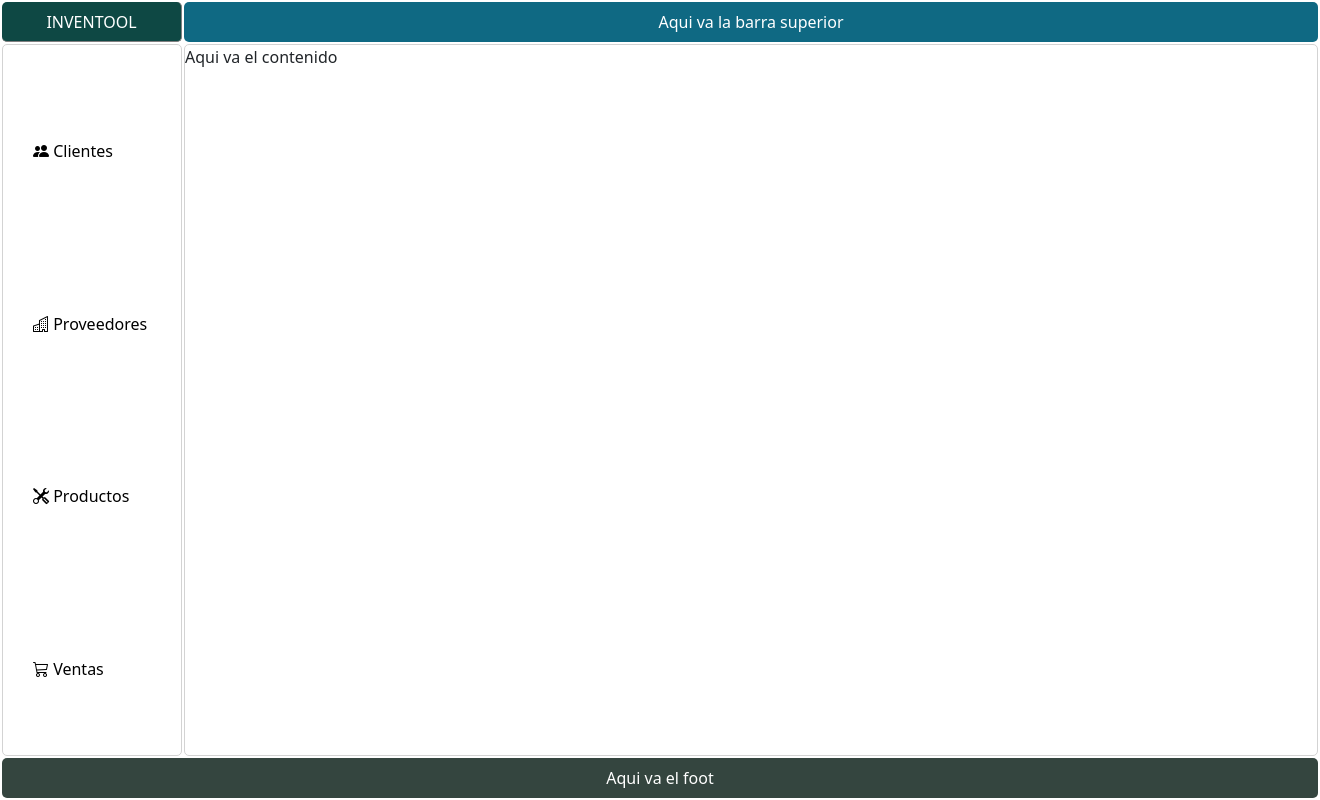
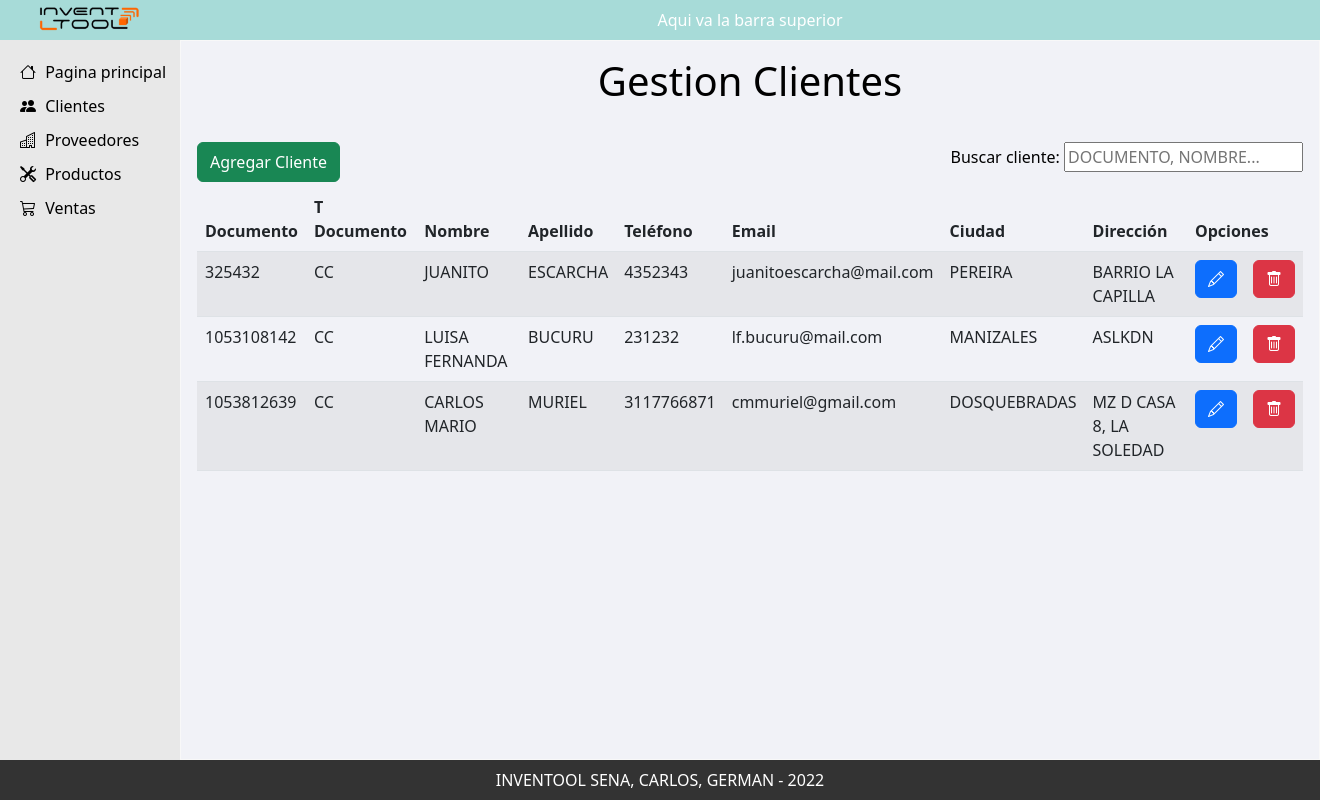
Before and after one commit to cmmurielo/inventool-php, a PHP site: page /inventool-php/index.php?accion=clientes in a window 1320 px wide. Run offline with PHP 8.4, Linux system fonts and the light colour scheme; data comes from the database, SQL or seed files in the repository; data that the repository does not hold is empty.

Commit message:
Vista login, cliente y plantilla

```diff
--- /dev/null
+++ b/db.php
@@ -0,0 +1,6 @@
+<?php
+$mysqli = new mysqli('localhost', 'admin', 'admin', 'inventool');
+if ($mysqli->connect_errno) {
+    echo "Fallo la conexión a MySQL: " . $mysqli->connect_errno;
+}
+return $mysqli;
--- /dev/null
+++ b/dirs.php
@@ -0,0 +1,5 @@
+<?php
+define('ROOT_PATH', $_SERVER['DOCUMENT_ROOT'] . '/inventool-php/');
+define('CONTROLLER_PATH', ROOT_PATH . 'inventool-php/controlador/');
+define('MODEL_PATH', ROOT_PATH . 'inventool-php/modelo/');
+define('VIEW_PATH', ROOT_PATH . 'inventool-php/vista/');
--- /dev/null
+++ b/vista/css/clientes.css
@@ -0,0 +1,36 @@
+.contenido-clientes {
+    display: grid;
+    background-color: #f1f2f7;
+    width: 100%;
+    height: 100%;
+    margin: 0 auto 0 auto;
+    padding: 16px;
+    grid-template-columns: 100%;
+    grid-template-rows: 80px 50px auto;
+}
+
+.contenido-clientes .titulo {
+    grid-row: 1/2;
+    justify-self: center;
+    align-items: center;
+    color: black;
+}
+
+.contenido-clientes .buscar {
+    grid-row: 2/3;
+    display: flex;
+    flex-direction: row-reverse;
+    justify-content: space-between;
+    align-self: center;
+    color: black;
+    height: 40px;
+}
+
+.contenido-clientes .buscar p {
+    float: right;
+}
+
+.grid-table {
+    grid-row: 3/4;
+    height: 40px;
+}
--- /dev/null
+++ b/vista/css/formCliente.css
@@ -0,0 +1,87 @@
+.contenido-formCliente {
+    background-color: #f1f2f7;
+    width: 100%;
+    height: 100%;
+    display: grid;
+    padding: 16px;
+    grid-template-columns: 100%;
+    grid-template-rows: 80px 50px 2fr;
+}
+
+.contenido-formCliente .titulo {
+    grid-row: 1/2;
+    justify-self: center;
+    align-items: center;
+    color: black;
+}
+
+.contenido-formCliente .buscar {
+    grid-row: 2/3;
+    color: black;
+    display: flex;
+    flex-direction: row-reverse;
+    justify-content: space-between;
+    align-self: center;
+    height: 40px;
+}
+
+.contenido-formCliente .grid-form {
+    grid-row: 3/4;
+    display: grid;
+    justify-content: center;
+    grid-template-columns: auto 400px auto 400px;
+    grid-template-rows: repeat(7, 40px);
+    grid-gap: 16px;
+    padding: 20px 40px;
+    border: 1px solid #ccc;
+    border-radius: 4px;
+    box-shadow: 1px 1px 2px rgba(0, 0, 0, 0.5);
+    background-color: rgb(228, 228, 228, 0.9);
+}
+
+.contenido-formCliente .grid-form input,
+select,
+option {
+    background-color: white;
+    font-size: medium;
+    border: none;
+    border-radius: 4px;
+    padding: 5px;
+    box-shadow: 1px 1px 2px rgba(0, 0, 0, 0.5);
+}
+
+.contenido-formCliente .grid-form input[type="submit"] {
+    height: 30px;
+    width: 100%;
+    background-color: #4ab04f;
+    color: white;
+    font-size: medium;
+}
+
+.contenido-formCliente .grid-form .label1 {
+    grid-column: 1/2;
+    justify-self: right;
+    align-self: center;
+}
+
+.contenido-formCliente .grid-form .label2 {
+    grid-column: 3/4;
+    justify-self: right;
+    align-self: center;
+}
+
+.contenido-formCliente .grid-form .input1 {
+    grid-column: 2/3;
+}
+
+.contenido-formCliente .grid-form .input2 {
+    grid-column: 4/5;
+}
+
+.contenido-formCliente .grid-form .inputFull {
+    grid-column: 2/5;
+}
+
+input {
+    text-transform: uppercase;
+}
--- /dev/null
+++ b/vista/css/home.css
@@ -0,0 +1,5 @@
+.logo-home {
+    display: flex;
+    justify-content: center;
+    align-items: center;
+}
--- a/vista/css/main.css
+++ b/vista/css/main.css
@@ -6,7 +6,6 @@ body {
 }
 
 .inventool {
-    padding: 2px;
     width: 100%;
     height: 100%;
     display: grid;
@@ -16,85 +15,84 @@ body {
         "footbar    footbar";
     grid-template-columns: 180px auto;
     grid-template-rows: 40px auto 40px;
-    grid-gap: 2px;
+    background-color: #f8f8f8;
 }
 
 .logo {
     grid-area: logo;
-    border-radius: 5px;
     display: flex;
     height: 100%;
     flex-direction: row;
     justify-content: center;
     align-items: center;
-    background-color: #0e4844;
     color: white;
-    border-bottom: 1px solid gray;
-    border-right: 1px solid gray;
+    background-color: #a7dbd8;
 }
 
 .topbar {
-    border-radius: 5px;
     grid-area: topbar;
     display: flex;
     height: 100%;
     flex-flow: row nowrap;
     justify-content: center;
     align-items: center;
-    background-color: #0f6983;
+    background-color: #a7dbd8;
     color: white;
 }
 
 .menubar {
-    border-radius: 5px;
     grid-area: menubar;
     display: flex;
     width: 100%;
-    height: 100%;
-    padding-top: 20px;
-    justify-content: center;
-    align-self: center;
-    border: 1px solid lightgray;
+    justify-self: center;
+    background-color: #e8e8e8;
 }
 
 .menubar ul {
-    margin: 0;
-    padding: 0;
+    display: flex;
     width: 100%;
-    display: flex;
+    padding-left: 0;
+    padding-top: 20px;
     flex-flow: column;
     list-style-type: none;
-    justify-content: space-around;
+    gap: 10px;
 }
 
 .menubar ul li {
-    display: flex;
     width: 100%;
-    padding: 0 30px;
-    justify-content: left;
+    justify-content: center;
+    align-items: center;
 }
 
 .menubar ul li:hover {
     cursor: pointer;
     color: black;
+    background-color: #69d2e7;
 }
 .menubar ul li a {
     text-decoration: none;
     color: black;
+    width: 100%;
+    height: 34px;
+    padding-left: 15px;
+}
+
+.menubar ul li a i {
+    padding: 0 5px;
 }
 
 .footbar {
-    border-radius: 5px;
     grid-area: footbar;
     display: flex;
     flex-direction: row;
     justify-content: center;
     align-items: center;
-    background-color: #34453f;
+    background-color: #333;
     color: white;
 }
 
 .contenido {
-    border-radius: 5px;
-    border: 1px solid lightgray;
+    grid-area: contenido;
+    display: grid;
+    padding: 1px;
 }
--- /dev/null
+++ b/vista/css/modalCliente.css
@@ -0,0 +1,14 @@
+.modal-body {
+    display: grid;
+}
+
+.model-formCliente {
+    display: grid;
+    grid-template-columns: 1fr 2fr;
+    grid-gap: 5px;
+    align-items: center;
+}
+
+.form-label {
+    text-align: right;
+}
--- /dev/null
+++ b/vista/html/cliente/clientes.php
@@ -0,0 +1,170 @@
+<head>
+    <link rel="stylesheet" href="vista/css/clientes.css" />
+    <link rel="stylesheet" href="vista/css/formCliente.css" />
+    <link rel="stylesheet" href="vista/css/modalCliente.css" />
+</head>
+
+<?php
+include_once($_SERVER['DOCUMENT_ROOT'] . '/inventool-php/dirs.php');
+$mysqli = include(ROOT_PATH . "db.php");
+
+$resultado = $mysqli->query("SELECT * FROM clientes");
+$rows = $resultado->fetch_all(MYSQLI_ASSOC);
+?>
+
+
+<div class="contenido-clientes">
+    <div class="titulo">
+        <h1>Gestion Clientes</h1>
+    </div>
+
+    <div class="buscar">
+        <p>
+            Buscar cliente:
+            <span><input type="text" name="buscar" placeholder="Documento, Nombre..." /></span>
+        </p>
+        <button class="btn btn-success" onclick=" location.href='index.php?accion=agregarCliente'">
+            Agregar Cliente
+        </button>
+    </div>
+    <table class="table table-striped grid-table">
+        <thead>
+            <tr>
+                <th>Documento</th>
+                <th>T Documento</th>
+                <th>Nombre</th>
+                <th>Apellido</th>
+                <th>Teléfono</th>
+                <th>Email</th>
+                <th>Ciudad</th>
+                <th>Dirección</th>
+                <th colspan="2">Opciones</th>
+            </tr>
+        </thead>
+
+        <tbody>
+            <?php
+            foreach ($rows as $row) {
+            ?>
+                <tr>
+                    <td> <?php echo $row['documento']; ?></td>
+                    <td> <?php echo $row['tipoDocumento']; ?></td>
+                    <td> <?php echo $row['nombre']; ?></td>
+                    <td> <?php echo $row['apellido']; ?></td>
+                    <td> <?php echo $row['telefono']; ?></td>
+                    <td> <?php echo $row['email']; ?></td>
+                    <td> <?php echo $row['ciudad']; ?></td>
+                    <td> <?php echo $row['direccion']; ?></td>
+                    <td><a class="btn btn-primary editbtn" onclick="selectCliente(<?php echo $row['documento']; ?>)" data-bs-toggle="modal" data-bs-target="#editarModal"><i class="bi bi-pencil"></i></a></td>
+                    <td><button class="btn btn-danger" data-bs-toggle="modal" data-bs-target="#borrarModal"><i class="bi bi-trash"></i></button></td>
+                </tr>
+            <?php } ?>
+        </tbody>
+    </table>
+
+
+    <!-- Modal edit -->
+    <div class="modal fade" id="editarModal" tabindex="-1" aria-labelledby="editModalLabel" aria-hidden="true">
+        <div class="modal-dialog">
+            <div class="modal-content">
+                <div class="modal-header">
+                    <h5 class="modal-title" id="editModalLabel">Eliminar cliente</h5>
+                    <button type="button" class="btn-close" data-bs-dismiss="modal" aria-label="Close"></button>
+                </div>
+                <div class="modal-body">
+                    <form action="vista/html/includes/registrarCliente.php" method="POST" class="model-formCliente" id="edit-form">
+                        <label for="nombre" class="form-label">Razon Solcial / Nombre: *
+                        </label>
+                        <input type="text" class="form-control" id="nombre" name="nombre" required />
+
+                        <label for="apellido" class="form-label">Apellido
+                        </label>
+                        <input type="text" class="form-control" id="apellido" name="apellido" required />
+
+                        <label for="documento" class="form-label">Documento *: </label>
+                        <input type="number" class="form-control" id="documento" name="documento" disabled />
+
+                        <label for="tipoDocumento" class="form-label">Tipo documento:</label>
+                        <select class="form-select" id="tipoDocumento" name="tipoDocumento">
+                            <option value="CC">CC</option>
+                            <option value="NIT">NIT</option>
+                            <option value="CE">CE</option>
+                            <option value="PAP">PAP</option>
+                            <option value="NIP">NIP</option>
+                            <option value="TI">TI</option>
+                        </select>
+
+                        <label for="tipoPersona" class="form-label">Tipo persona:</label>
+                        <select class="form-select" id="tipoPersona" name="tipoPersona" class="inputFull">
+                            <option value="natural">Natural</option>
+                            <option value="juridica">Juridica</option>
+                        </select>
+
+                        <label for="ciudad" class="form-label">Ciudad:</label>
+                        <input type="text" class="form-control" name="ciudad" id="ciudad" />
+
+                        <label for="direccion" class="form-label">Dirección: </label>
+                        <input type="text" class="form-control" id="direccion" name="direccion" class="inputFull" />
+
+                        <label for="telefono" class="form-label">Telefono: *
+                        </label>
+                        <input type="text" class="form-control" id="telefono" name="telefono" required />
+
+                        <label for="email" class="form-label">Email: </label>
+                        <input type="email" class="form-control" id="email" name="email" id="email" />
+
+                </div>
+                <div class="modal-footer">
+                    <button type="button" class="btn btn-secondary" data-bs-dismiss="modal">Cerrar</button>
+                    <button class="btn btn-success" type="submit">Guardar Cambio</button>
+                </div>
+                </form>
+
+            </div>
+        </div>
+    </div>
+
+    <!-- Modal Delete -->
+    <div class="modal fade" id="borrarModal" tabindex="-1" aria-labelledby="borrarModalLabel" aria-hidden="true">
+        <div class="modal-dialog">
+            <div class="modal-content">
+                <div class="modal-header">
+                    <h5 class="modal-title" id="borrarModalLabel">Eliminar cliente</h5>
+                    <button type="button" class="btn-close" data-bs-dismiss="modal" aria-label="Close"></button>
+                </div>
+                <div class="modal-body">
+                    <p>¿Desea eliminar el elemento?</p>
+                </div>
+                <div class="modal-footer">
+                    <button type="button" class="btn btn-secondary" data-bs-dismiss="modal">Cerrar</button>
+                    <a class="btn btn-danger" href="vista/html/cliente/eliminarCliente.php?id=<?php echo $row['cliente_documento']; ?>">Eliminar</a>
+                </div>
+            </div>
+        </div>
+    </div>
+
+</div>
+
+<script>
+    function selectCliente(document_id) {
+
+        var cliente_documento = document_id
+        console.log(cliente_documento);
+        $.post("vista/html/includes/getCliente.php", {
+            data: cliente_documento
+        }, function(data) {
+            response = JSON.parse(data)
+            console.log(response[0].nombre);
+
+            $("#edit-form [name='documento']").val(response[0].documento);
+            $("#edit-form [name='tipoDpcumento']").val(response[0].tipoDpcumento);
+            $("#edit-form [name='nombre']").val(response[0].nombre);
+            $("#edit-form [name='apellido']").val(response[0].apellido);
+            $("#edit-form [name='telefono']").val(response[0].telefono);
+            $("#edit-form [name='email']").val(response[0].email);
+            $("#edit-form [name='ciudad']").val(response[0].ciudad);
+            $("#edit-form [name='direccion']").val(response[0].direccion);
+
+        });
+    }
+</script>
--- a/vista/html/plantilla.php
+++ b/vista/html/plantilla.php
@@ -5,12 +5,11 @@
     <meta charset="UTF-8">
     <meta http-equiv="X-UA-Compatible" content="IE=edge">
     <meta name="viewport" content="width=device-width, initial-scale=1.0">
-    <!-- CSS only -->
+    <link rel="stylesheet" href="vista/css/main.css">
+    <!-- Bootstrap -->
     <link href="https://cdn.jsdelivr.net/npm/bootstrap@5.2.0-beta1/dist/css/bootstrap.min.css" rel="stylesheet" integrity="sha384-0evHe/X+R7YkIZDRvuzKMRqM+OrBnVFBL6DOitfPri4tjfHxaWutUpFmBp4vmVor" crossorigin="anonymous">
     <link rel="stylesheet" href="https://cdn.jsdelivr.net/npm/bootstrap-icons@1.8.3/font/bootstrap-icons.css">
-    <!-- JavaScript Bundle with Popper -->
-    <script src="https://cdn.jsdelivr.net/npm/bootstrap@5.2.0-beta1/dist/js/bootstrap.bundle.min.js" integrity="sha384-pprn3073KE6tl6bjs2QrFaJGz5/SUsLqktiwsUTF55Jfv3qYSDhgCecCxMW52nD2" crossorigin="anonymous"></script>
-    <link rel="stylesheet" href="vista/css/main.css">
+    <script src="vista/js/jquery-3.6.0.min.js"></script>
     <title>Inventool</title>
 </head>
 
@@ -18,11 +17,12 @@
     <div class="inventool">
         <div class="logo">
             <!-- Logo -->
-            INVENTOOL
+            <img src="vista/images/logo.png" alt="logo" height="100%">
         </div>
 
         <div class="topbar">
             <!-- topbar -->
+
             Aqui va la barra superior
 
         </div>
@@ -30,7 +30,8 @@
         <div class="menubar">
             <!-- menubar -->
             <ul>
-                <li><a href="#"><i class="bi bi-people-fill"></i> Clientes</a></li>
+                <li><a href="index.php"><i class="bi bi-house"></i> Pagina principal</a></li>
+                <li><a href="index.php?accion=clientes"><i class=" bi bi-people-fill"></i> Clientes</a></li>
                 <li><a href="#"><i class="bi bi-building"></i> Proveedores</a></li>
                 <li><a href="#"><i class="bi bi-tools"></i> Productos</a></li>
                 <li><a href="#"><i class="bi bi-cart3"></i> Ventas</a></li>
@@ -40,16 +41,42 @@
 
         <div class="contenido">
             <!-- contenido -->
-            Aqui va el contenido
+            <?php
+            if (isset($_GET["accion"])) {
+                if ($_GET["accion"] == "clientes") {
+                    require_once 'vista/html/cliente/clientes.php';
+                }
+                if ($_GET["accion"] == "productos") {
+                    require_once 'vista/html/productos.php';
+                }
+                if ($_GET["accion"] == "proveedores") {
+                    require_once 'vista/html/proveedores.php';
+                }
+                if ($_GET["accion"] == "ventas") {
+                    require_once 'vista/html/ventas.php';
+                }
+                if ($_GET["accion"] == "agregarCliente") {
+                    require_once 'vista/html/cliente/formCliente.php';
+                }
+                if ($_GET["accion"] == "editarCliente") {
+                    require_once 'vista/html/cliente/editarCliente.php';
+                }
+            } else {
+                require_once 'vista/html/home.php';
+            }
+            ?>
 
         </div>
 
         <div class="footbar">
             <!-- footbar -->
-            Aqui va el foot
+            INVENTOOL SENA, CARLOS, GERMAN - 2022
 
         </div>
+
     </div>
+    <script src="https://cdn.jsdelivr.net/npm/@popperjs/core@2.11.5/dist/umd/popper.min.js" integrity="sha384-Xe+8cL9oJa6tN/veChSP7q+mnSPaj5Bcu9mPX5F5xIGE0DVittaqT5lorf0EI7Vk" crossorigin="anonymous"></script>
+    <script src="https://cdn.jsdelivr.net/npm/bootstrap@5.2.0-beta1/dist/js/bootstrap.min.js" integrity="sha384-kjU+l4N0Yf4ZOJErLsIcvOU2qSb74wXpOhqTvwVx3OElZRweTnQ6d31fXEoRD1Jy" crossorigin="anonymous"></script>
 </body>
 
 </html>
```
Also changed, not shown: inventool-db.sql (+9 -39 lines), login.php (renamed from vista/html/login.php, +3 -6 lines), vista/css/login.css (added, +71 -0 lines), vista/html/cliente/eliminarCliente.php (added, +10 -0 lines), vista/html/cliente/formCliente.php (added, +62 -0 lines), vista/html/home.php (added, +7 -0 lines), vista/html/includes/getCliente.php (added, +9 -0 lines), vista/html/includes/getMunicipios.php (deleted, +0 -14 lines), vista/html/includes/registrarCliente.php (+8 -8 lines), vista/images/logo.png (added), vista/images/logook.png (added).
